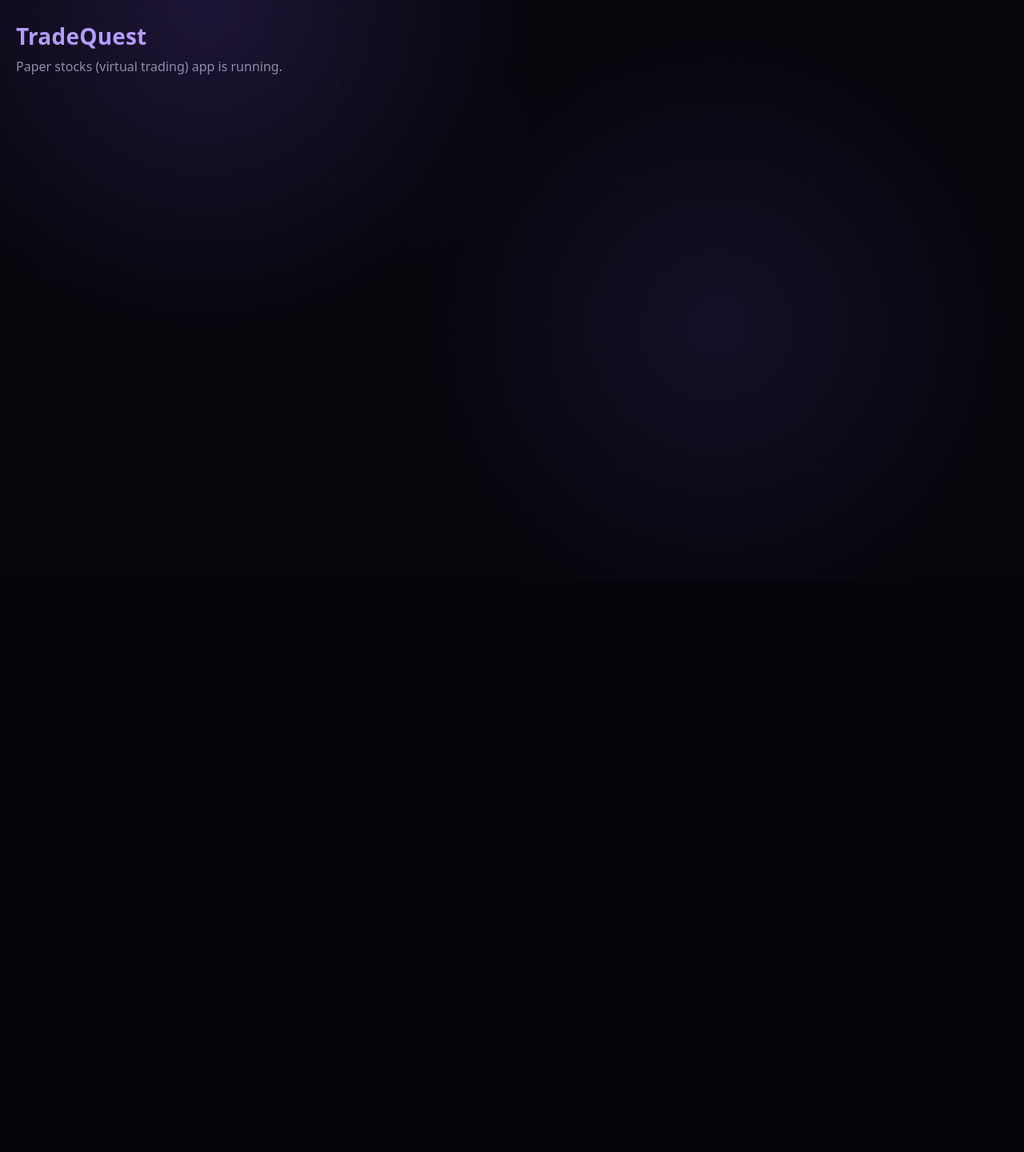
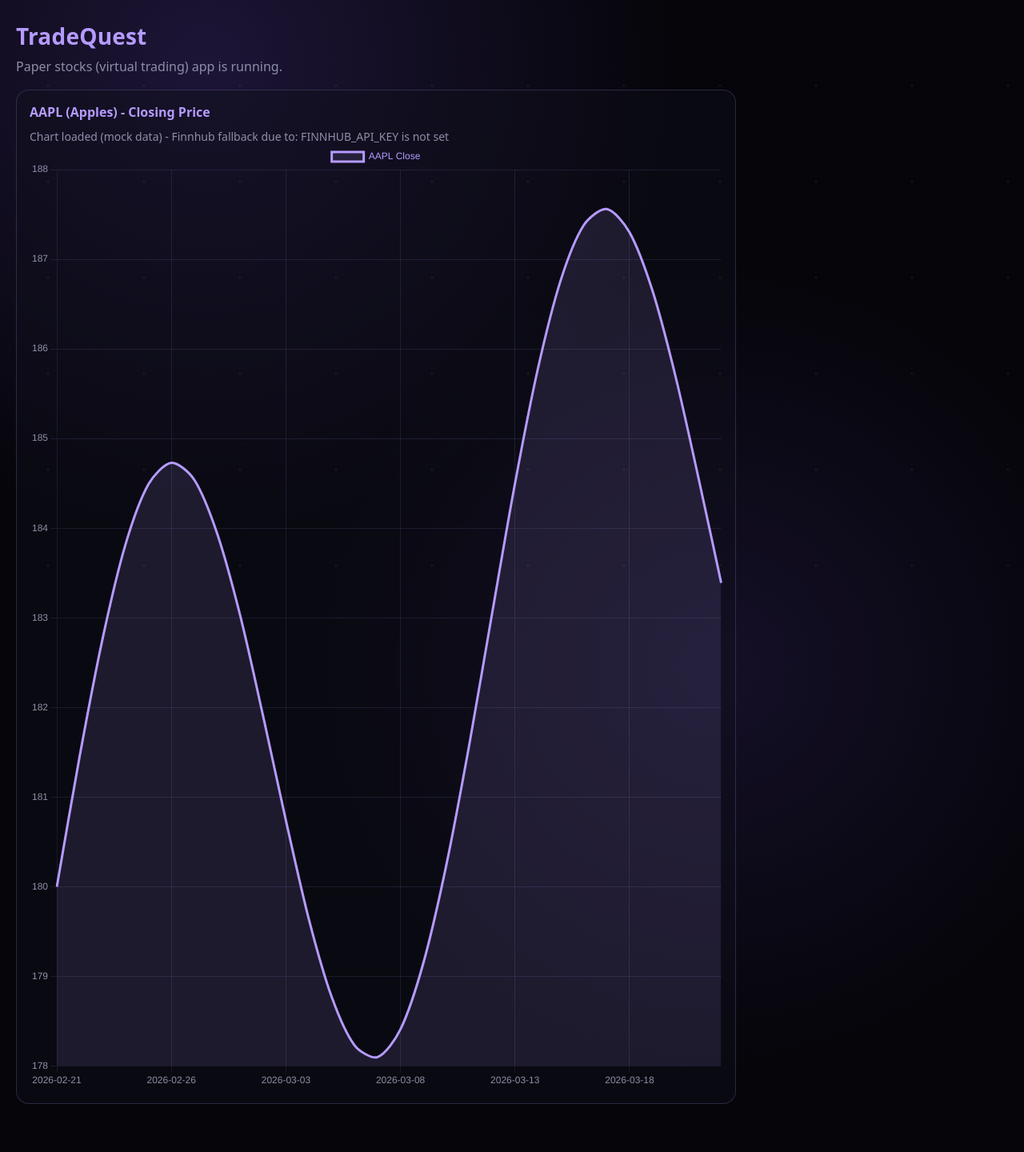
Before and after one commit to JustSahil-S/TradeQuest, a Django app: page / in a window 1280 px wide. Shown: the part 73-1513 px from the top of the page at 80% size. Before the commit the page ends 781 px from the top, so only its background shows below. Run offline with Django 5.2, Linux system fonts and the light colour scheme; the visitor is signed in with stand-in values (Sample User, id 1).

Commit message:
Finnhub chart wiring + DEBUG mock fallback
Improve Finnhub error reporting and fall back to deterministic mock candle data in DEBUG so the chart UI always renders during development.

Made-with: Cursor

```diff
--- /dev/null
+++ b/stocks/finnhub.py
@@ -0,0 +1,80 @@
+import datetime
+import json
+import urllib.parse
+import urllib.request
+from urllib.error import HTTPError, URLError
+
+from django.conf import settings
+
+
+def fetch_candles(symbol: str, resolution: str = "D", days: int = 30) -> dict:
+    """
+    Fetch candle data from Finnhub.
+
+    Returns a dict:
+      { "labels": [...], "closes": [...] }
+    """
+    api_key = getattr(settings, "FINNHUB_API_KEY", "") or ""
+    if not api_key:
+        raise RuntimeError("FINNHUB_API_KEY is not set")
+
+    now = datetime.datetime.utcnow()
+    start = now - datetime.timedelta(days=days)
+
+    params = {
+        "symbol": symbol,
+        "resolution": resolution,
+        "from": int(start.timestamp()),
+        "to": int(now.timestamp()),
+        "token": api_key,
+    }
+
+    url = f"https://finnhub.io/api/v1/stock/candle?{urllib.parse.urlencode(params)}"
+    try:
+        with urllib.request.urlopen(url, timeout=15) as resp:
+            raw = resp.read().decode("utf-8")
+    except HTTPError as e:
+        # Read the body so the caller can see Finnhub's actual error message.
+        body = ""
+        try:
+            body = e.read().decode("utf-8", errors="replace")
+        except Exception:
+            pass
+        raise RuntimeError(f"Finnhub HTTP {e.code}: {body or e.reason}")
+    except URLError as e:
+        raise RuntimeError(f"Finnhub network error: {e.reason}")
+
+    payload = json.loads(raw)
+    if payload.get("s") != "ok":
+        raise RuntimeError(f"Finnhub error: {payload}")
+
+    timestamps = payload.get("t", [])
+    closes = payload.get("c", [])
+    labels = [datetime.datetime.fromtimestamp(ts).strftime("%Y-%m-%d") for ts in timestamps]
+
+    # Finnhub arrays should align; still, be defensive.
+    n = min(len(labels), len(closes))
+    return {"labels": labels[:n], "closes": closes[:n]}
+
+
+def mock_candles(symbol: str, days: int = 30) -> dict:
+    """
+    Deterministic mock series so the UI can be tested even if Finnhub access
+    is unavailable (e.g., missing plan permissions).
+    """
+    now = datetime.datetime.utcnow()
+    start = now - datetime.timedelta(days=days)
+
+    labels = []
+    closes = []
+
+    # Deterministic "random-looking" series using a sine wave + gentle trend.
+    base = 180.0
+    for i in range(days):
+        dt = start + datetime.timedelta(days=i)
+        labels.append(dt.strftime("%Y-%m-%d"))
+        wave = 4.0 * __import__("math").sin(i / 3.0)
+        trend = i * 0.15
+        closes.append(round(base + wave + trend, 2))
+
+    return {"labels": labels, "closes": closes, "mock": True, "symbol": symbol}
--- a/stocks/templates/stocks/index.html
+++ b/stocks/templates/stocks/index.html
@@ -165,6 +165,25 @@
         margin: 0;
         color: var(--muted);
       }
+
+      .chart-card {
+        margin-top: 18px;
+        padding: 16px 16px 18px;
+        border-radius: 16px;
+        background: rgba(16, 16, 28, 0.45);
+        border: 1px solid rgba(181, 155, 255, 0.2);
+      }
+
+      .chart-title {
+        font-weight: 700;
+        color: var(--purple-2);
+        margin-bottom: 10px;
+      }
+
+      .loading {
+        color: var(--muted);
+        font-size: 14px;
+      }
     </style>
   </head>
   <body>
@@ -204,8 +223,15 @@
     <div class="content">
       <h1>TradeQuest</h1>
       <p>Paper stocks (virtual trading) app is running.</p>
+
+      <div class="chart-card">
+        <div class="chart-title">AAPL (Apples) - Closing Price</div>
+        <div id="chartStatus" class="loading">Loading chart...</div>
+        <canvas id="aaplChart" height="110"></canvas>
+      </div>
     </div>
 
+    <script src="https://cdn.jsdelivr.net/npm/chart.js"></script>
     <script>
       (function () {
         const btn = document.getElementById("profileMenuButton");
@@ -234,5 +260,80 @@
         });
       })();
     </script>
+
+    <script>
+      (async function () {
+        const statusEl = document.getElementById("chartStatus");
+        const canvas = document.getElementById("aaplChart");
+        if (!statusEl || !canvas) return;
+
+        try {
+          const res = await fetch("{% url 'aapl_chart' %}", {
+            headers: { Accept: "application/json" },
+          });
+          const payload = await res.json();
+
+          if (!res.ok) {
+            throw new Error(payload?.error || "Failed to fetch chart data");
+          }
+
+          statusEl.textContent = payload?.mock ? "Chart loaded (mock data)" : "Chart loaded";
+          if (payload?.note) {
+            statusEl.textContent += " - " + payload.note;
+          }
+
+          const ctx = canvas.getContext("2d");
+          const chart = new Chart(ctx, {
+            type: "line",
+            data: {
+              labels: payload.labels,
+              datasets: [
+                {
+                  label: "AAPL Close",
+                  data: payload.closes,
+                  borderColor: "rgba(181, 155, 255, 1)",
+                  backgroundColor: "rgba(181, 155, 255, 0.12)",
+                  fill: true,
+                  tension: 0.3,
+                  pointRadius: 0,
+                },
+              ],
+            },
+            options: {
+              responsive: true,
+              maintainAspectRatio: false,
+              plugins: {
+                legend: {
+                  labels: {
+                    color: "#b59bff",
+                  },
+                },
+                tooltip: {
+                  callbacks: {
+                    label: function (context) {
+                      const v = context.parsed.y;
+                      return " Close: " + v;
+                    },
+                  },
+                },
+              },
+              scales: {
+                x: {
+                  ticks: { color: "#8e8ea8", maxTicksLimit: 6 },
+                  grid: { color: "rgba(181, 155, 255, 0.12)" },
+                },
+                y: {
+                  ticks: { color: "#8e8ea8" },
+                  grid: { color: "rgba(181, 155, 255, 0.12)" },
+                },
+              },
+            },
+          });
+        } catch (e) {
+          console.error(e);
+          statusEl.textContent = "Could not load chart: " + (e?.message || "Unknown error");
+        }
+      })();
+    </script>
   </body>
 </html>
--- a/stocks/urls.py
+++ b/stocks/urls.py
@@ -5,4 +5,5 @@ from . import views
 urlpatterns = [
     path("", views.home, name="home"),
     path("accounts/signup/", views.signup, name="signup"),
+    path("api/aapl/chart/", views.aapl_chart, name="aapl_chart"),
 ]
--- a/stocks/views.py
+++ b/stocks/views.py
@@ -1,9 +1,13 @@
+from django.conf import settings
+from django.http import JsonResponse
 from django.contrib import messages
 from django.contrib.auth import login
 from django.contrib.auth.decorators import login_required
 from django.contrib.auth.forms import UserCreationForm
 from django.shortcuts import redirect, render
 from django.urls import reverse
+
+from .finnhub import fetch_candles, mock_candles
 
 @login_required
 def home(request):
@@ -23,3 +27,23 @@ def signup(request):
         form = UserCreationForm()
 
     return render(request, "registration/signup.html", {"form": form})
+
+
+@login_required
+def aapl_chart(request):
+    """
+    Return candle series for AAPL for Chart.js.
+    """
+    symbol = "AAPL"
+    try:
+        series = fetch_candles(symbol=symbol, resolution="D", days=30)
+    except Exception as e:
+        if settings.DEBUG:
+            # For local development: fall back to mock data so the UI wiring works.
+            series = mock_candles(symbol=symbol, days=30)
+            series["note"] = f"Finnhub fallback due to: {e}"
+        else:
+            # Keep the error payload JSON so the front-end can display/log it.
+            return JsonResponse({"error": str(e)}, status=500)
+
+    return JsonResponse(series)
--- a/tradequest/settings.py
+++ b/tradequest/settings.py
@@ -121,6 +121,10 @@ USE_TZ = True
 
 STATIC_URL = "static/"
 
+# Finnhub (external market data) API key.
+# Keep this in an environment variable (do not commit it).
+FINNHUB_API_KEY = os.environ.get("FINNHUB_API_KEY", "")
+
 # Auth redirects
 LOGIN_URL = "/accounts/login/"
 LOGIN_REDIRECT_URL = "/"
```
Also changed, not shown: 1 other file.
